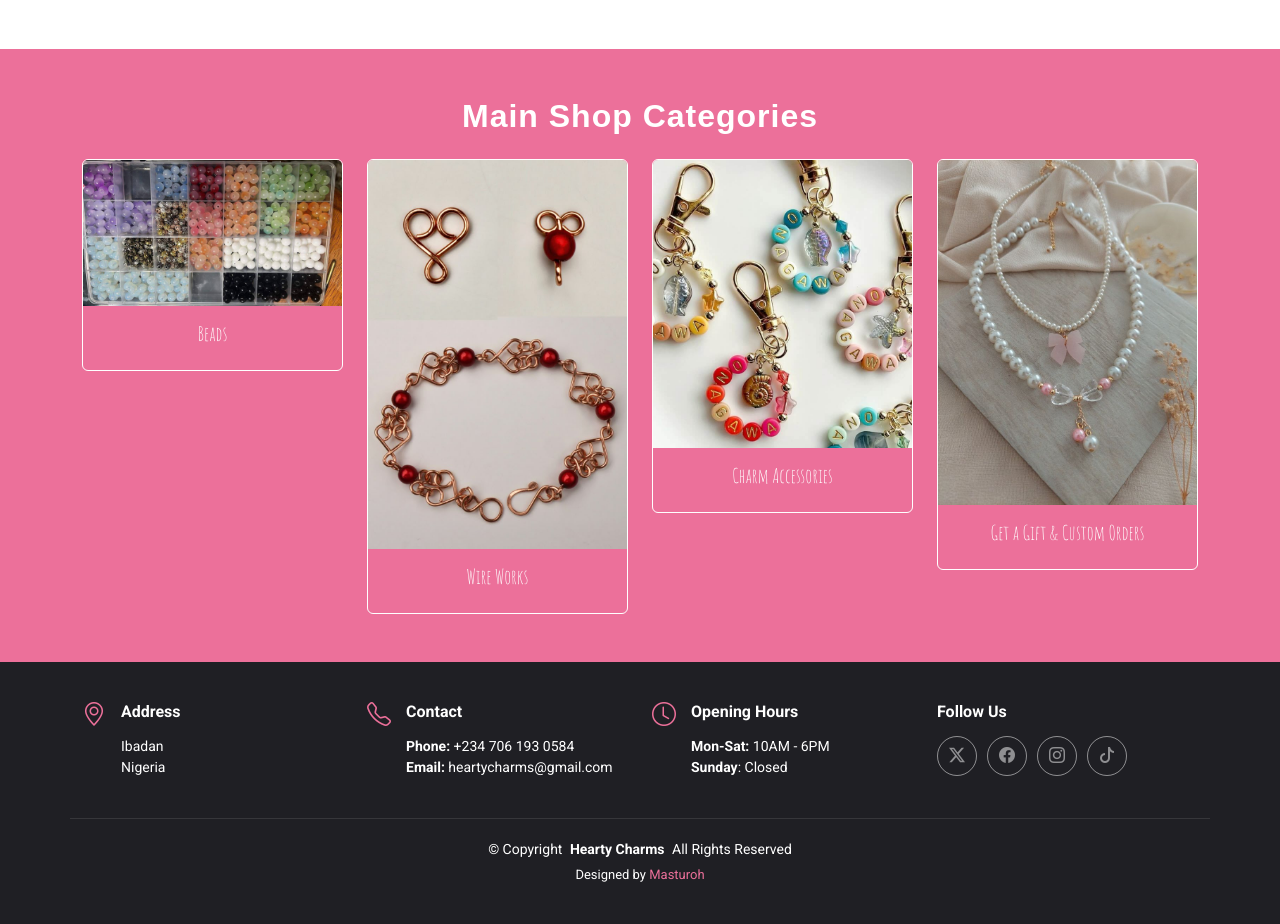
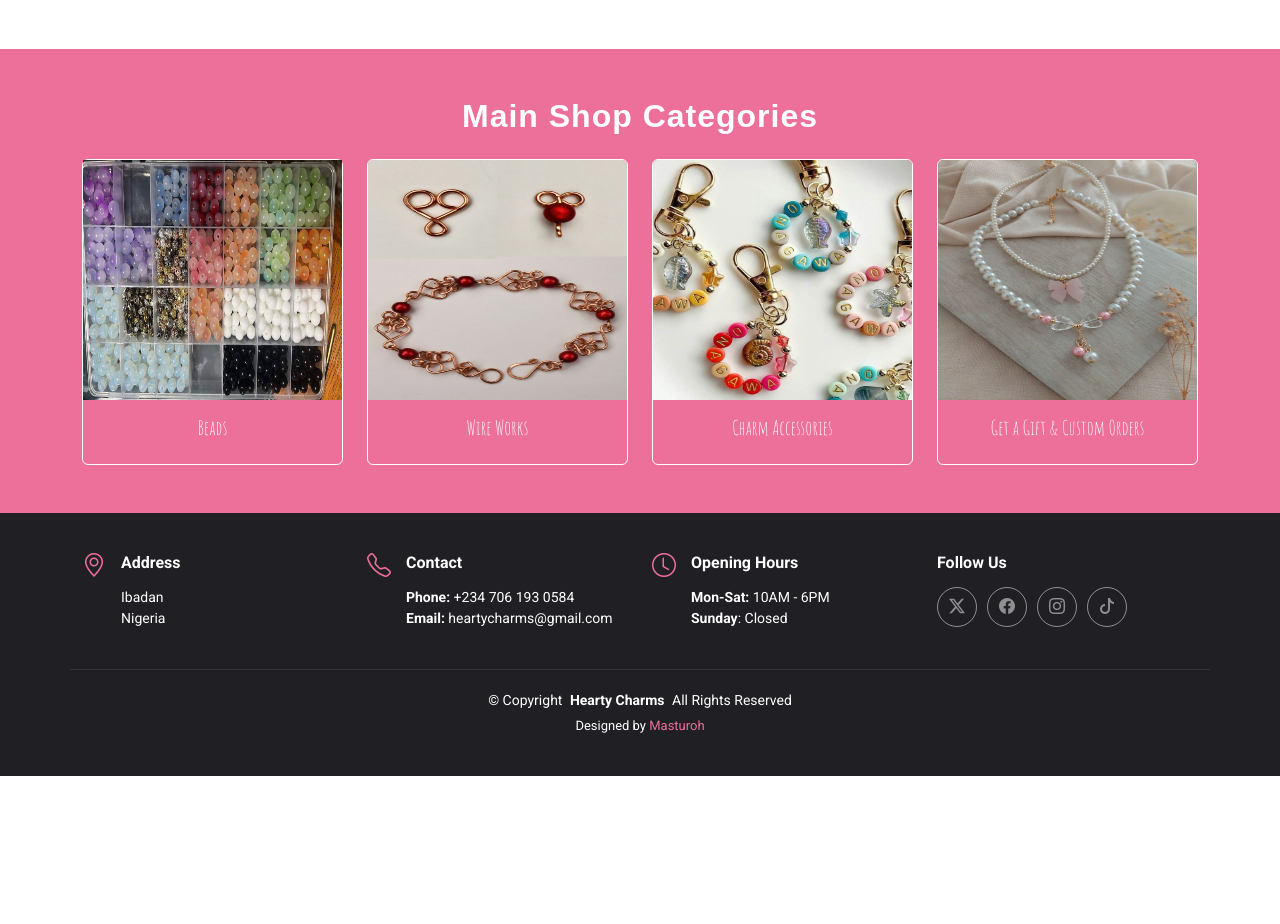
Before and after one commit to StalwartMasturah/HeartyCharm, a Django app: page / in a window 1280 px wide. Shown: the part 1452-2376 px from the top of the page. After the commit the page ends 2228 px from the top, so only its background shows below. Run offline with Django 5.2, Linux system fonts and the light colour scheme; some libraries are stand-ins or nearby versions.

```diff
--- a/templates/home.html
+++ b/templates/home.html
@@ -177,7 +177,7 @@
       <div class="col-12 col-sm-6 col-lg-3">
         <a href="/shop/beads" class="text-decoration-none">
           <div class="card category-card border-white text-white bg-transparent">
-            <img src="static/assets/img/Beads.jpg" class="card-img-top fixed-img" alt="Beads">
+            <img src="static/assets/img/Beads.jpg" class="img-fluid" alt="Beads" style="height:15rem;">
             <div class="card-body text-center">
               <h5 class="card-title">Beads</h5>
             </div>
@@ -189,7 +189,7 @@
       <div class="col-12 col-sm-6 col-lg-3">
         <a href="/shop/wire-works" class="text-decoration-none">
           <div class="card category-card border-white text-white bg-transparent">
-            <img src="static/assets/img/wired works.jpg" class="card-img-top fixed-img" alt="Wire Works">
+            <img src="static/assets/img/wired works.jpg" class="card-img-top fixed-img" style="height:15rem;" alt="Wire Works">
             <div class="card-body text-center">
               <h5 class="card-title">Wire Works</h5>
             </div>
@@ -201,18 +201,18 @@
       <div class="col-12 col-sm-6 col-lg-3">
         <a href="/shop/charm-accessories" class="text-decoration-none">
           <div class="card category-card border-white text-white bg-transparent">
-            <img src="static/assets/img/Charms.jpg" class="card-img-top fixed-img" alt="Charm Accessories">
+            <img src="static/assets/img/Charms.jpg" class="card-img-top fixed-img" alt="Charm Accessories" style="height:15rem;">
             <div class="card-body text-center">
               <h5 class="card-title">Charm Accessories</h5>
             </div>
           </div>
         </a>
       </div>
-
+      <!-- Get a gift & Custom Orders -->
       <div class="col-md-3 col-sm-6">
         <a href="/shop/gift-custom-orders" class="text-decoration-none">
             <div class="card category-card border-white text-white bg-transparent">
-             <img src="static/assets/img/Custom.jpg" class="card-img-top" alt="Gift & Custom Orders">
+             <img src="static/assets/img/Custom.jpg" class="card-img-top" alt="Gift & Custom Orders" style="height:15rem;">
             <div class="card-body text-center">
               <h5 class="card-title">Get a Gift & Custom Orders</h5>
             </div>
```
Also changed, not shown: heartycore/wsgi.py (line endings or trailing spaces), 2 other files.
